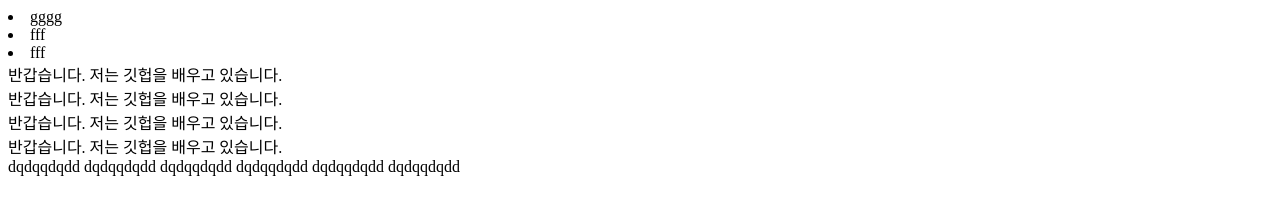
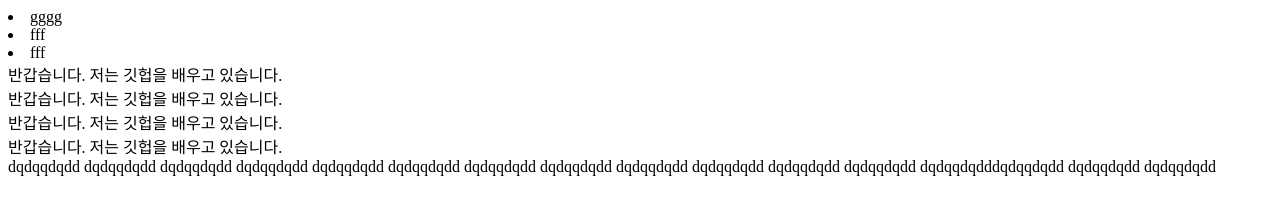
Before and after one commit to tpqls0327/test, a plain HTML site: page index4.html in a window 1280 px wide. Drawn offline with Linux system fonts and the light colour scheme.

Commit message:
wawawawawwawa

```diff
--- a/index4.html
+++ b/index4.html
@@ -24,6 +24,17 @@
     <span>dqdqqdqdd</span>
     <span>dqdqqdqdd</span>
     <span>dqdqqdqdd</span>
+
+    <span>dqdqqdqdd</span>
+    <span>dqdqqdqdd</span>
+    <span>dqdqqdqdd</span>
+    <span>dqdqqdqdd</span>
+    <span>dqdqqdqdd</span>
+    <span>dqdqqdqdd</span>
+    <span>dqdqqdqdd</span>
+    <span>dqdqqdqdd</span><span>dqdqqdqdd</span>
+    <span>dqdqqdqdd</span>
+
     <span>dqdqqdqdd</span>
 
 </body>
```
